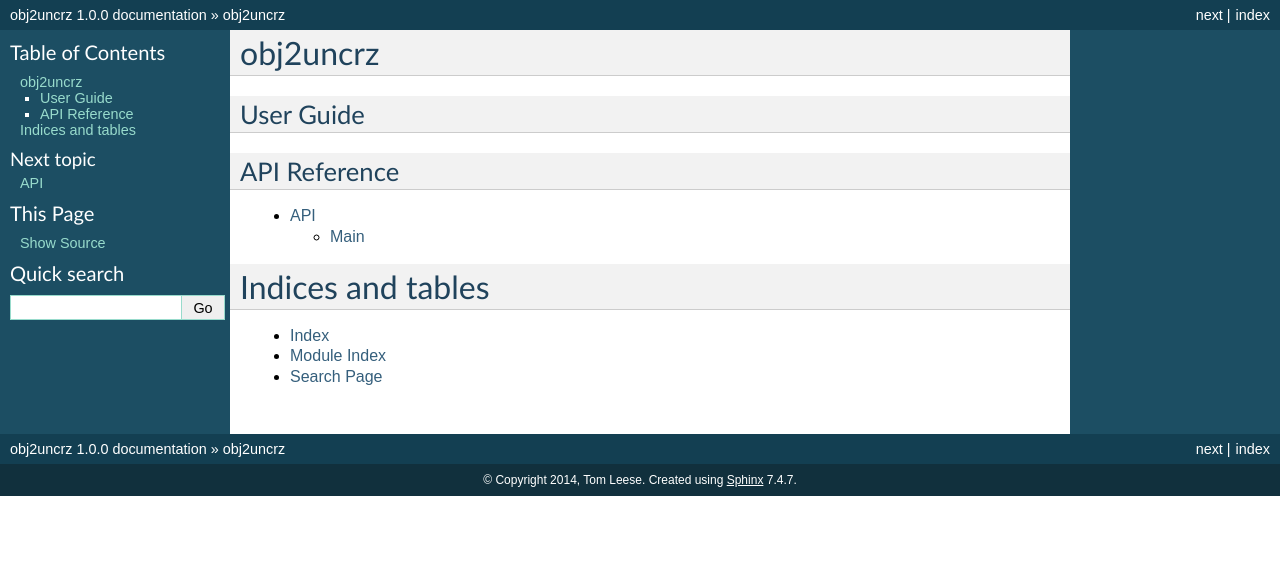
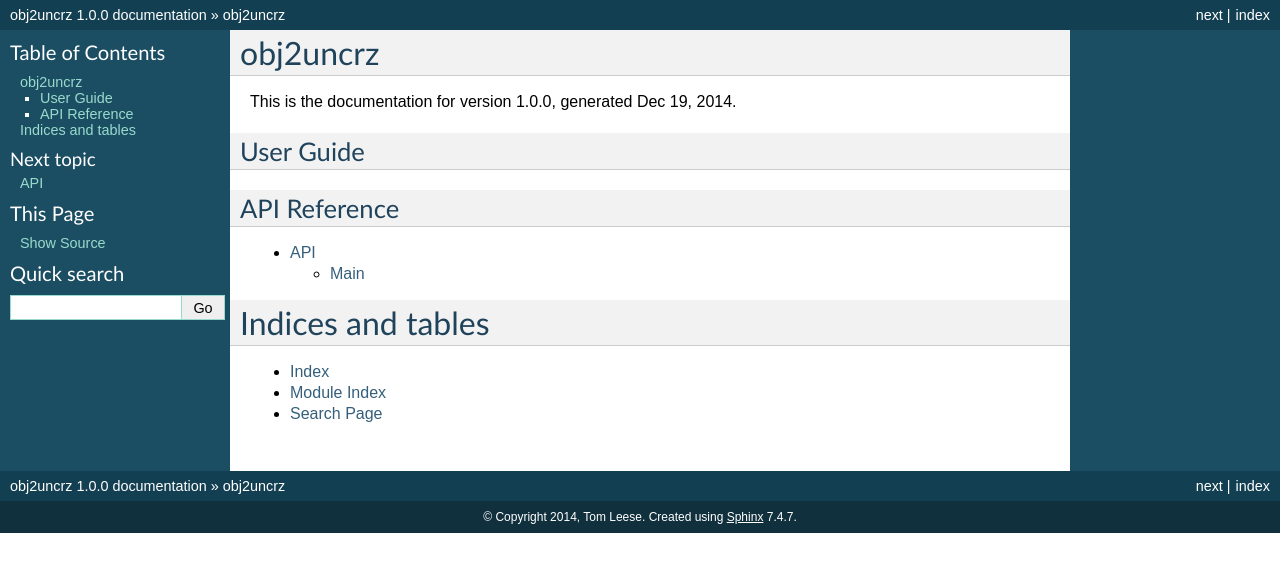
Before and after one commit to thomasleese/obj2uncrz, a Sphinx documentation site: the page built from docs/index.rst, in a window 1280 px wide. Shown: the top 572 px of the page. Built offline with Sphinx 7.4.7, drawn with Linux system fonts in a browser that asks for light colours.

Commit message:
Add version to documentation

```diff
--- a/docs/index.rst
+++ b/docs/index.rst
@@ -1,9 +1,10 @@
 obj2uncrz
 =========
 
+This is the documentation for version |release|, generated |today|.
+
 User Guide
 ----------
-
 
 API Reference
 -------------
```
